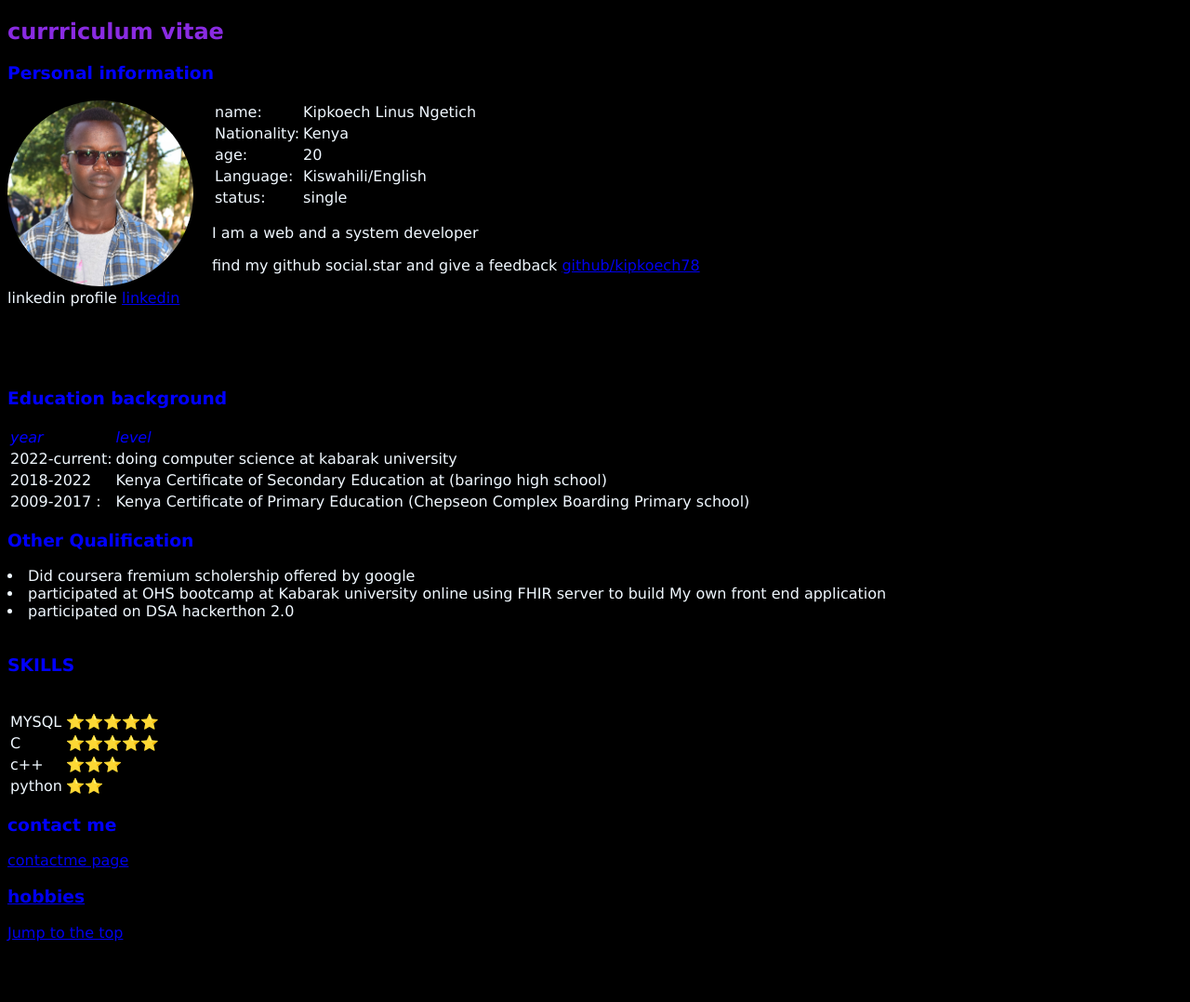
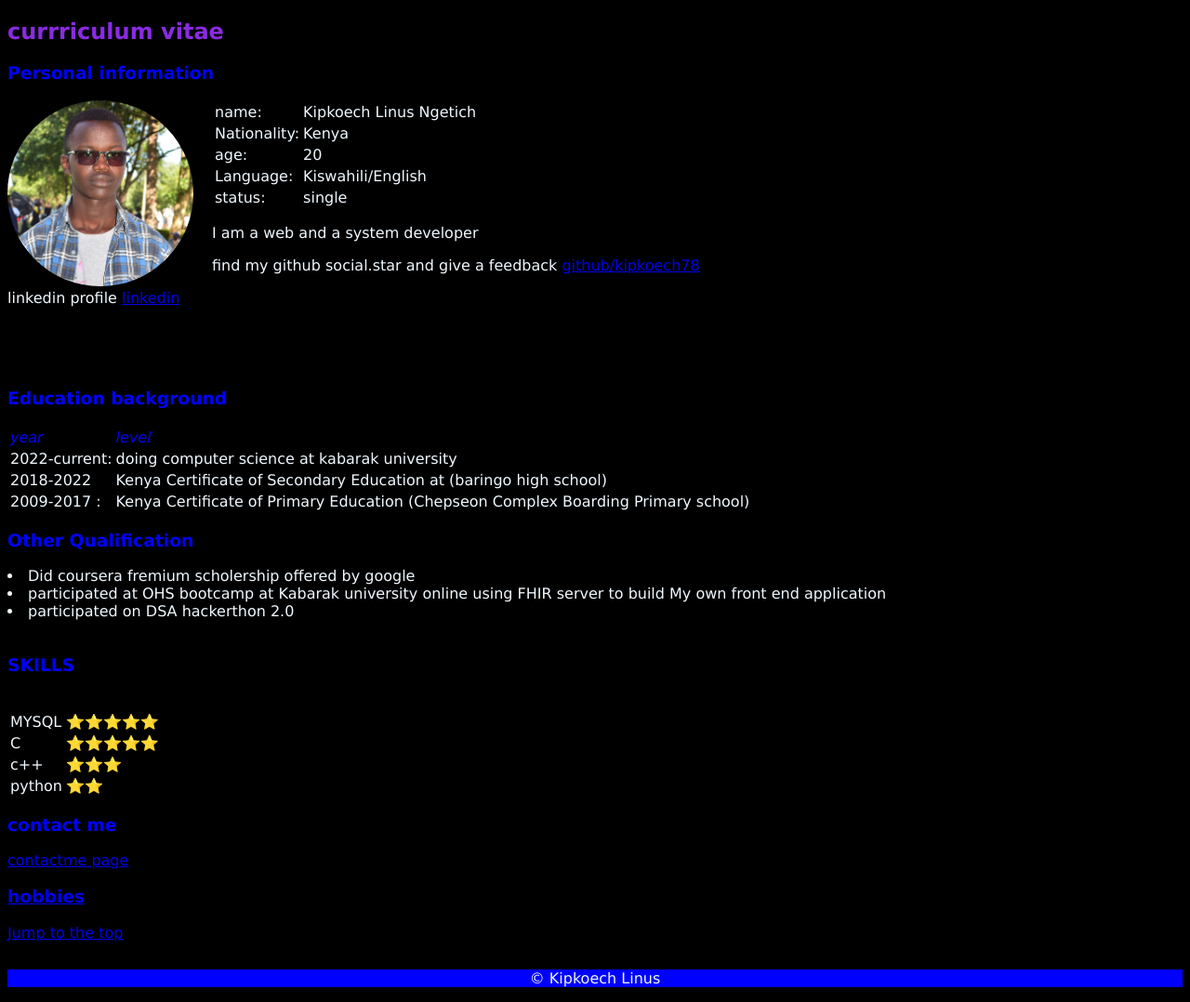
Before and after one commit to Kipkoech78/resume, a plain HTML site: page resume.html in a window 1280 px wide. Shown: the whole page at 93% size. Before the commit the page ends 1021 px from the top, so only its background shows below. Drawn offline with Linux system fonts and the light colour scheme.

Commit message:
updates for more captivating looks

```diff
--- a/resume.html
+++ b/resume.html
@@ -45,7 +45,7 @@
             </table>
             <p>I am a web and a system developer</p>
             <p> find my github social.star and give a feedback
-            <a href="https://github.com/Kipkoech78">github/kipkoech78</a>
+            <a href="https://github.com/Kipkoech78" target="_blank" >github/kipkoech78</a>
             <br>
             <p>linkedin profile
             <a href="https://www.linkedin.com/in/kipkoech-linus-43764226b/">linkedin</a>
@@ -115,6 +115,9 @@
        </h3>
 
        <a href="#">Jump to the top</a>
+       <footer>
+       <p> &copy; Kipkoech Linus  </p>
+       </footer>
 
 </body>
 </html>
--- a/style.css
+++ b/style.css
@@ -20,3 +20,9 @@ img{
     float: left ;
     margin-right: 20px;
 }
+
+footer {
+    margin-top: 30px;
+    text-align: center;
+    background-color: blue;
+}
```
